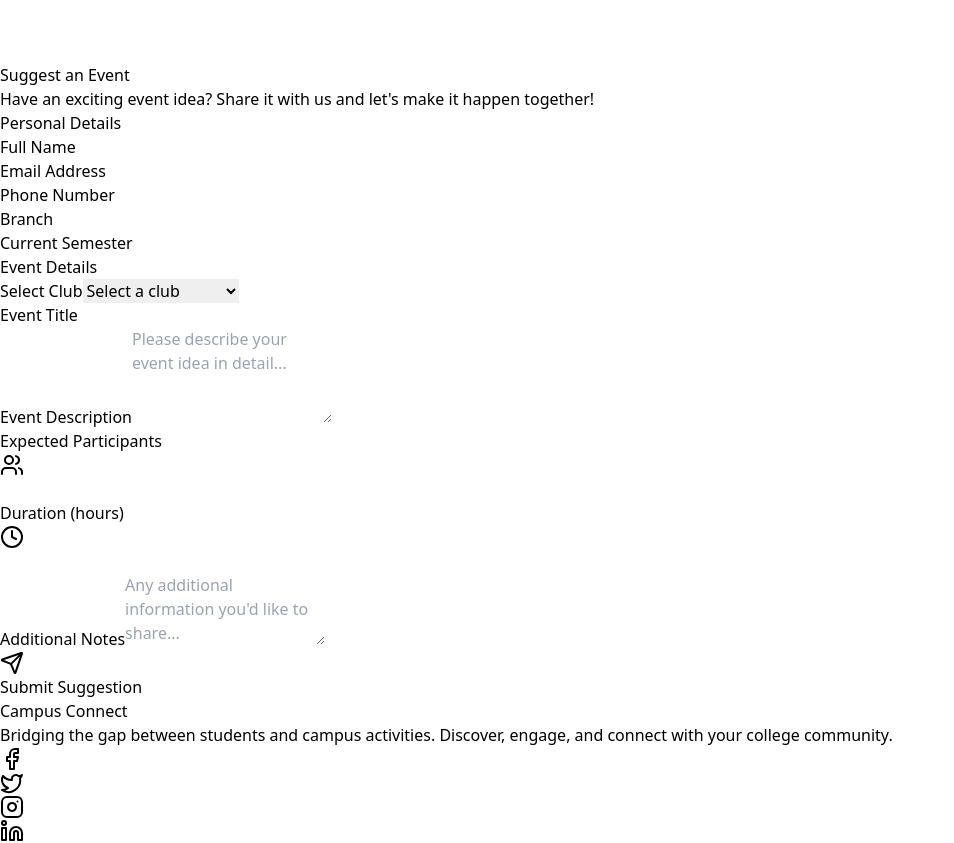
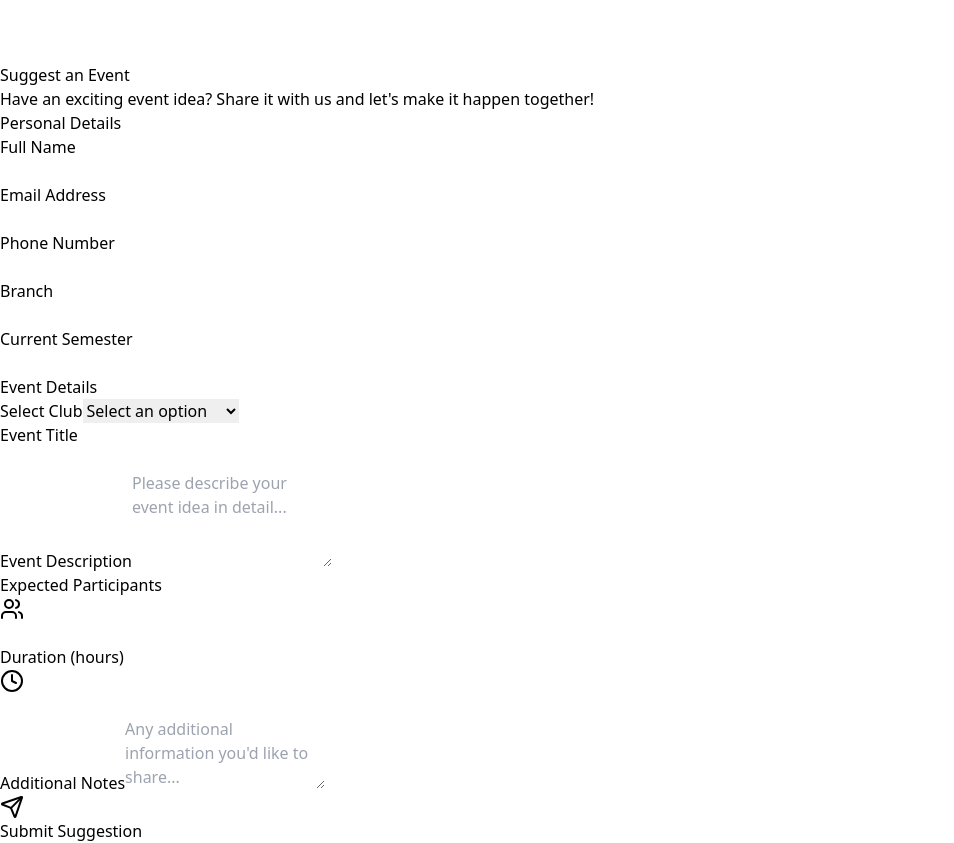
Before and after one commit to amoghar29/CampusConnect-FE, a React (Vite) app: page /suggestion in a window 1280 px wide. Shown: the part 760-1603 px from the top of the page, without its empty margins (0-954 px from the left). Built offline with nearby package versions, Linux system fonts and the light colour scheme.

Commit message:
used reusable form fomponent sfor feedback and suggestions

```diff
--- a/src/pages/users/Feedback.jsx
+++ b/src/pages/users/Feedback.jsx
@@ -1,11 +1,16 @@
 import axios from "axios";
-import { useState, useEffect } from "react";
+import { useState } from "react";
 import { Send, Smile, Frown, Meh } from "lucide-react";
-import GradientBackground from "../../components/common/GradientBackground";
-const BACKEND_URL = "https://campusconnect-be.onrender.com";
 import { SuccessCard } from "../../components/common/SuccessCard";
 import { FailureCard } from "../../components/common/FailureCard";
 import Loading from "../../components/common/Loading";
+import FormContainer from "../../components/form/FormContainer";
+import FormTextArea from "../../components/form/FormTextArea";
+import FormSelect from "../../components/form/FormSelect";
+import FormInput from "../../components/form/FormInput";
+import GradientBackground from "../../components/common/GradientBackground";
+
+const BACKEND_URL = "https://campusconnect-be.onrender.com";
 
 export default function Feedback() {
   const [rating, setRating] = useState(0);
@@ -96,23 +101,11 @@ export default function Feedback() {
   }
 
   return (
-    <div className="bg-white min-h-screen">
-      <div className="relative isolate px-6 pt-8 lg:px-8">
-        <GradientBackground position="top" />
-
-        <div className="mx-auto max-w-2xl py-32 sm:py-2">
-          <div className="relative -mb-px h-px w-full bg-gradient-to-r from-transparent via-purple-600 to-transparent" />
-
-          <div className="bg-white rounded-lg shadow-lg border border-gray-200 p-8">
-            <div className="text-center mb-8">
-              <h1 className="text-3xl font-bold tracking-tight text-gray-900 sm:text-4xl">
-                We Value Your Feedback
-              </h1>
-              <p className="mt-4 text-lg text-gray-600">
-                Help us improve your campus experience
-              </p>
-            </div>
-
+    <FormContainer
+      title="We Value Your Feedback"
+      subtitle="Help us improve your campus experience"
+    >
+    <GradientBackground position="top"/>
       <form onSubmit={handleSubmit} className="space-y-8">
         {/* Mood Selection */}
         <div className="space-y-4">
@@ -139,74 +132,43 @@ export default function Feedback() {
         </div>
 
         {/* Category Selection */}
-              <div className="space-y-4">
-                <label className="block text-sm font-medium text-gray-700">
-                  What would you like to give feedback about?
-                </label>
-                <div className="grid grid-cols-1 sm:grid-cols-2 md:grid-cols-3 gap-3">
-                  {categories.map((category) => (
-                    <button
-                      key={category}
-                      type="button"
-                      onClick={() => setSelectedCategory(category)}
-                      className={`px-4 py-2 rounded-full text-sm font-medium transition-all ${
-                        selectedCategory === category
-                          ? "bg-indigo-600 text-white"
-                          : "bg-gray-100 text-gray-700 hover:bg-gray-200"
-                      }`}
-                    >
-                      {category}
-                    </button>
-                  ))}
-                </div>
-              </div>
+        <FormSelect
+          label="What would you like to give feedback about?"
+          name="selectedCategory"
+          value={selectedCategory}
+          onChange={(e) => setSelectedCategory(e.target.value)}
+          options={categories.map((category) => ({
+            value: category,
+            label: category,
+          }))}
+        />
 
         {/* Event Title Input */}
-              <div className="space-y-4">
-                <label className="block text-sm font-medium text-gray-700">
-                  Event Title
-                </label>
-                <input
-                  type="text"
+        <FormInput
+          label="Event Title"
+          name="eventTitle"
           value={eventTitle}
           onChange={(e) => setEventTitle(e.target.value)}
-                  className="w-full rounded-lg border border-gray-400 focus:border-indigo-600 focus:ring focus:ring-indigo-300/30 px-4 py-2.5"
           placeholder="Enter the event title..."
         />
-              </div>
 
         {/* Hosting Club Dropdown */}
-              <div className="space-y-4">
-                <label className="block text-sm font-medium text-gray-700">
-                  Select Hosting Club
-                </label>
-                <select
+        <FormSelect
+          label="Select Hosting Club"
+          name="hostingClub"
           value={hostingClub}
           onChange={(e) => setHostingClub(e.target.value)}
-                  className="w-full rounded-lg border border-gray-400 focus:border-indigo-600 focus:ring focus:ring-indigo-300/30 px-4 py-2.5"
-                >
-                  <option value="">Select a club</option>
-                  {hostingClubs.map((club) => (
-                    <option key={club} value={club}>
-                      {club}
-                    </option>
-                  ))}
-                </select>
-              </div>
+          options={hostingClubs.map((club) => ({ value: club, label: club }))}
+        />
 
         {/* Feedback Text */}
-              <div className="space-y-4">
-                <label className="block text-sm font-medium text-gray-700">
-                  Tell us more about your experience
-                </label>
-                <textarea
-                  rows={4}
+        <FormTextArea
+          label="Tell us more about your experience"
+          name="feedback"
           value={feedback}
           onChange={(e) => setFeedback(e.target.value)}
-                  className="w-full rounded-lg border border-gray-400 focus:border-purple-600 px-4 py-2.5 focus:ring focus:ring-purple-300/30"
           placeholder="Share your thoughts with us..."
         />
-              </div>
 
         {/* Submit Button */}
         <div className="flex justify-end">
@@ -219,9 +181,7 @@ export default function Feedback() {
           </button>
         </div>
       </form>
-          </div>
-        </div>
-      </div>
-    </div>
+
+    </FormContainer>
   );
 }
--- a/src/pages/users/Suggestions.jsx
+++ b/src/pages/users/Suggestions.jsx
@@ -1,10 +1,16 @@
+import { useState } from "react";
 import axios from "axios";
-const BACKEND_URL = "https://campusconnect-be.onrender.com";
-import { useState } from "react";
 import { Send, Users, Clock } from "lucide-react";
 import { SuccessCard } from "../../components/common/SuccessCard";
 import { FailureCard } from "../../components/common/FailureCard";
 import Loading from "../../components/common/Loading";
+import FormContainer from "../../components/form/FormContainer";
+import FormInput from "../../components/form/FormInput";
+import FormTextArea from "../../components/form/FormTextArea";
+import FormSelect from "../../components/form/FormSelect";
+import GradientBackground from "../../components/common/GradientBackground";
+const BACKEND_URL = "https://campusconnect-be.onrender.com";
+
 export default function Suggestions() {
   const [formData, setFormData] = useState({
     name: "",
@@ -24,12 +30,12 @@ export default function Suggestions() {
   const [submittedFailure, setSubmittedFailure] = useState(false);
   const [loading, setLoading] = useState(false);
   const clubs = [
-    { id: 1, name: "Tech Club" },
-    { id: 2, name: "Cultural Club" },
-    { id: 3, name: "Sports Club" },
-    { id: 4, name: "Photography Club" },
-    { id: 5, name: "Literary Club" },
-    { id: 6, name: "Music Club" },
+    { value: "Tech Club", label: "Tech Club" },
+    { value: "Cultural Club", label: "Cultural Club" },
+    { value: "Sports Club", label: "Sports Club" },
+    { value: "Photography Club", label: "Photography Club" },
+    { value: "Literary Club", label: "Literary Club" },
+    { value: "Music Club", label: "Music Club" },
   ];
 
   const handleChange = (e) => {
@@ -55,155 +61,88 @@ export default function Suggestions() {
       setLoading(false);
     }
   };
-  if (loading) {
-    return (
-      <Loading message={"Submitting your suggestion ...."} loading={loading} />
-    );
-  }
+
   const handleTryAgain = () => {
     setFormData("");
     setSubmittedFailure(false);
     setSubmittedSuccess(false);
   };
-  if (submittedSuccess) {
+
+  if (loading)
+    return (
+      <Loading message="Submitting your suggestion ...." loading={loading} />
+    );
+  if (submittedSuccess)
     return (
       <SuccessCard
-        title={"Success"}
-        message={`Suggestion submitted successfully. We will get back to you soon`}
-        buttonValue={"Home page"}
-        redirect={"/home"}
+        title="Success"
+        message="Suggestion submitted successfully"
+        buttonValue="Home page"
+        redirect="/home"
       />
     );
-  }
-  if (submittedFailure) {
+  if (submittedFailure)
     return (
       <FailureCard
-        title={"Failure"}
-        message={"Failed to submit suggestion."}
-        buttonValue={"Try Again"}
-        redirect={"/suggestions"}
+        title="Failure"
+        message="Failed to submit suggestion."
+        buttonValue="Try Again"
+        redirect="/suggestions"
         handleTryAgain={handleTryAgain}
       />
     );
-  }
+
   return (
-    <div className="bg-white">
-      {/* Hero Section with Background Gradient */}
-      <div className="relative isolate px-6 pt-8 lg:px-8">
-        <div className="absolute inset-x-0 -top-40 -z-10 transform-gpu overflow-hidden blur-3xl sm:-top-80">
-          <div className="relative left-[calc(50%-11rem)] aspect-[1155/678] w-[36.125rem] -translate-x-1/2 rotate-[30deg] bg-gradient-to-tr from-[#ff80b5] to-[#9089fc] opacity-30 sm:left-[calc(50%-30rem)] sm:w-[72.1875rem]" />
-        </div>
+    <FormContainer
+      title="Suggest an Event"
+      subtitle="Have an exciting event idea? Share it with us and let's make it happen together!"
+    >
+        <GradientBackground position="top"/>
 
-        <div className="mx-auto max-w-3xl sm:py-4">
-          <div className="text-center">
-            <h1 className="text-2xl font-bold tracking-tight text-gray-900 sm:text-5xl">
-              Suggest an Event
-            </h1>
-            <p className="mt-6 text-lg leading-8 text-gray-600">
-              Have an exciting event idea? Share it with us and let's make it
-              happen together!
-            </p>
-          </div>
-        </div>
-      </div>
-
-      {/* Form Section */}
-      <div className="relative px-6 pb-24 lg:px-8">
-        <form
-          onSubmit={handleSubmit}
-          className="mx-auto max-w-3xl space-y-12 bg-white p-8 rounded-2xl shadow-lg border border-gray-100"
-        >
+      <form onSubmit={handleSubmit} className="space-y-12">
         {/* Personal Details */}
         <div className="border-b border-gray-200 pb-12">
           <h2 className="text-2xl font-semibold text-gray-900 mb-6">
             Personal Details
           </h2>
           <div className="grid grid-cols-1 gap-6 sm:grid-cols-2">
-              <div className="space-y-2">
-                <label
-                  htmlFor="name"
-                  className="block text-sm font-medium text-gray-700"
-                >
-                  Full Name
-                </label>
-                <input
-                  type="text"
+            <FormInput
+              label="Full Name"
               name="name"
-                  id="name"
-                  required
               value={formData.name}
               onChange={handleChange}
-                  className="block w-full rounded-lg border border-gray-300 px-4 py-3 focus:border-indigo-500 focus:ring-indigo-500"
+              required
             />
-              </div>
-              <div className="space-y-2">
-                <label
-                  htmlFor="email"
-                  className="block text-sm font-medium text-gray-700"
-                >
-                  Email Address
-                </label>
-                <input
+            <FormInput
+              label="Email Address"
               type="email"
               name="email"
-                  id="email"
-                  required
               value={formData.email}
               onChange={handleChange}
-                  className="block w-full rounded-lg border border-gray-300 px-4 py-3 focus:border-indigo-500 focus:ring-indigo-500"
+              required
             />
-              </div>
-              <div className="space-y-2">
-                <label
-                  htmlFor="phone"
-                  className="block text-sm font-medium text-gray-700"
-                >
-                  Phone Number
-                </label>
-                <input
+            <FormInput
+              label="Phone Number"
               type="tel"
               name="phone"
-                  id="phone"
               value={formData.phone}
               onChange={handleChange}
-                  className="block w-full rounded-lg border border-gray-300 px-4 py-3 focus:border-indigo-500 focus:ring-indigo-500"
             />
-              </div>
-              <div className="space-y-2">
-                <label
-                  htmlFor="name"
-                  className="block text-sm font-medium text-gray-700"
-                >
-                  Branch
-                </label>
-                <input
-                  type="text"
+            <FormInput
+              label="Branch"
               name="branch"
-                  id="branch"
-                  required
               value={formData.branch}
               onChange={handleChange}
-                  className="block w-full rounded-lg border border-gray-300 px-4 py-3 focus:border-indigo-500 focus:ring-indigo-500"
+              required
             />
-              </div>
-              <div className="space-y-2">
-                <label
-                  htmlFor="semester"
-                  type="number"
-                  className="block text-sm font-medium text-gray-700"
-                >
-                  Current Semester
-                </label>
-                <input
+            <FormInput
+              label="Current Semester"
               type="number"
               name="semester"
-                  id="semester"
-                  required
               value={formData.semester}
               onChange={handleChange}
-                  className="block w-full rounded-lg border border-gray-300 px-4 py-3 focus:border-indigo-500 focus:ring-indigo-500"
+              required
             />
-              </div>
           </div>
         </div>
 
@@ -212,127 +151,61 @@ export default function Suggestions() {
           <h2 className="text-2xl font-semibold text-gray-900">
             Event Details
           </h2>
-            <div className="space-y-2">
-              <label
-                htmlFor="clubName"
-                className="block text-sm font-medium text-gray-700"
-              >
-                Select Club
-              </label>
-              <select
+
+          <FormSelect
+            label="Select Club"
             name="clubName"
-                id="clubName"
-                required
             value={formData.clubName}
             onChange={handleChange}
-                className="block w-full rounded-lg border border-gray-300 px-4 py-3 focus:border-indigo-500 focus:ring-indigo-500"
-              >
-                <option value="">Select a club</option>
-                {clubs.map((club) => (
-                  <option key={club.id} value={club.name}>
-                    {club.name}
-                  </option>
-                ))}
-              </select>
-            </div>
-            <div className="space-y-6">
-              <div className="space-y-2">
-                <label
-                  htmlFor="eventTitle"
-                  className="block text-sm font-medium text-gray-700"
-                >
-                  Event Title
-                </label>
-                <input
-                  type="text"
+            options={clubs}
+            required
+          />
+
+          <FormInput
+            label="Event Title"
             name="eventTitle"
-                  id="eventTitle"
-                  required
             value={formData.eventTitle}
             onChange={handleChange}
-                  className="block w-full rounded-lg border border-gray-300 px-4 py-3 focus:border-indigo-500 focus:ring-indigo-500"
+            required
+          />
+
+          <FormTextArea
+            label="Event Description"
+            name="eventDescription"
+            value={formData.eventDescription}
+            onChange={handleChange}
+            required
+            placeholder="Please describe your event idea in detail..."
+          />
+
+          <div className="grid grid-cols-1 gap-6 sm:grid-cols-2">
+            <FormInput
+              label="Expected Participants"
+              type="number"
+              name="expectedParticipants"
+              value={formData.expectedParticipants}
+              onChange={handleChange}
+              icon={Users}
+            />
+            <FormInput
+              label="Duration (hours)"
+              type="number"
+              name="expectedDuration"
+              value={formData.expectedDuration}
+              onChange={handleChange}
+              required
+              icon={Clock}
             />
           </div>
 
-              <div className="space-y-2">
-                <label
-                  htmlFor="eventDescription"
-                  className="block text-sm font-medium text-gray-700"
-                >
-                  Event Description
-                </label>
-                <textarea
-                  name="eventDescription"
-                  id="eventDescription"
-                  required
-                  rows={4}
-                  value={formData.eventDescription}
-                  onChange={handleChange}
-                  className="block w-full rounded-lg border border-gray-300 px-4 py-3 focus:border-indigo-500 focus:ring-indigo-500"
-                  placeholder="Please describe your event idea in detail..."
-                />
-              </div>
-
-              <div className="grid grid-cols-1 gap-6 sm:grid-cols-2">
-                <div className="space-y-2">
-                  <label
-                    htmlFor="expectedParticipants"
-                    className="block text-sm font-medium text-gray-700"
-                  >
-                    Expected Participants
-                  </label>
-                  <div className="relative">
-                    <Users className="absolute left-3 top-1/2 h-5 w-5 -translate-y-1/2 text-gray-400" />
-                    <input
-                      type="number"
-                      name="expectedParticipants"
-                      id="expectedParticipants"
-                      value={formData.expectedParticipants}
-                      onChange={handleChange}
-                      className="block w-full rounded-lg border border-gray-300 pl-10 pr-4 py-3 focus:border-indigo-500 focus:ring-indigo-500"
-                    />
-                  </div>
-                </div>
-                <div className="space-y-2">
-                  <label
-                    htmlFor="timeDuration"
-                    className="block text-sm font-medium text-gray-700"
-                  >
-                    Duration (hours)
-                  </label>
-                  <div className="relative">
-                    <Clock className="absolute left-3 top-1/2 h-5 w-5 -translate-y-1/2 text-gray-400" />
-                    <input
-                      type="number"
-                      name="expectedDuration"
-                      id="expectedDuration"
-                      required
-                      value={formData.expectedDuration}
-                      onChange={handleChange}
-                      className="block w-full rounded-lg border border-gray-300 pl-10 pr-4 py-3 focus:border-indigo-500 focus:ring-indigo-500"
-                    />
-                  </div>
-                </div>
-              </div>
-
-              <div className="space-y-2">
-                <label
-                  htmlFor="additionalNotes"
-                  className="block text-sm font-medium text-gray-700"
-                >
-                  Additional Notes
-                </label>
-                <textarea
+          <FormTextArea
+            label="Additional Notes"
             name="additionalNotes"
-                  id="additionalNotes"
-                  rows={3}
             value={formData.additionalNotes}
             onChange={handleChange}
-                  className="block w-full rounded-lg border border-gray-300 px-4 py-3 focus:border-indigo-500 focus:ring-indigo-500"
             placeholder="Any additional information you'd like to share..."
+            rows={3}
           />
-              </div>
-            </div>
         </div>
 
         {/* Submit Button */}
@@ -346,7 +219,6 @@ export default function Suggestions() {
           </button>
         </div>
       </form>
-      </div>
-    </div>
+    </FormContainer>
   );
 }
```
Lines whose indentation alone changed are shown as unchanged.
